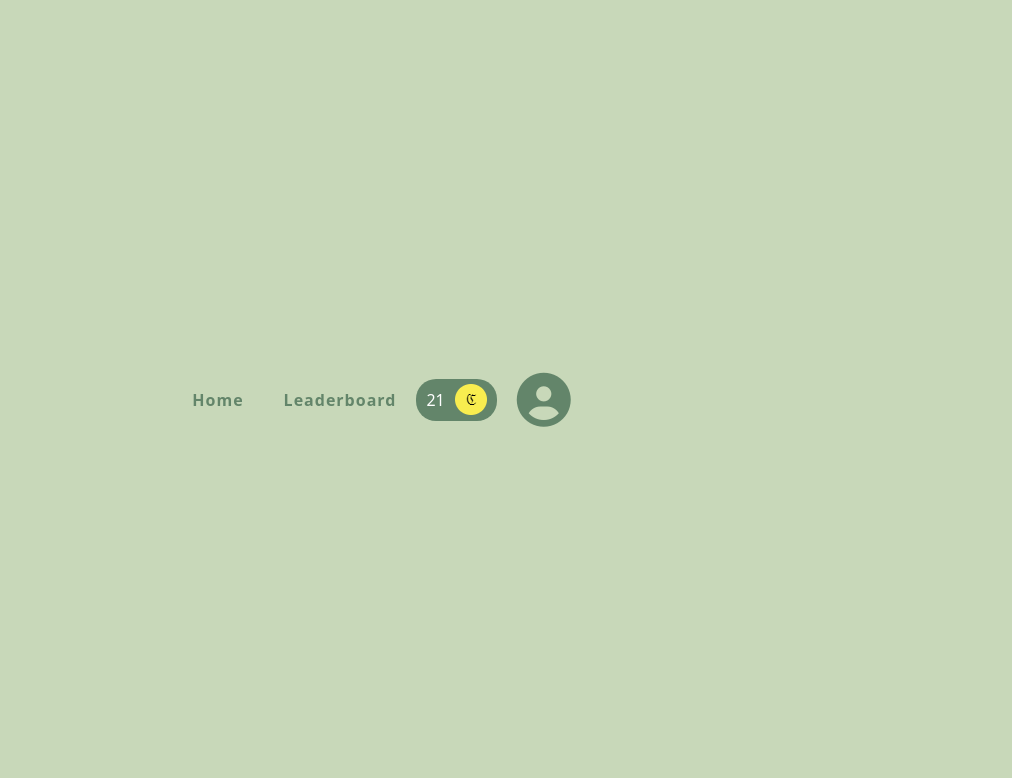
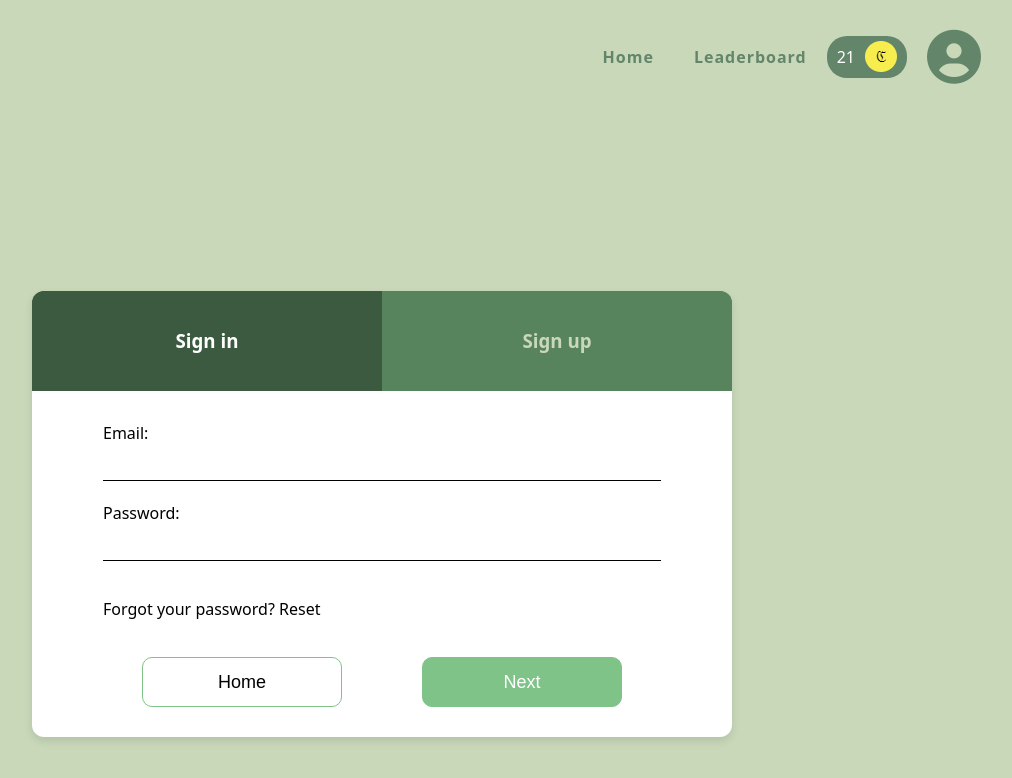
Before and after one commit to MykhailoDrogovoz/hackatime, a React (Vite) app in the folder workout_app/: page /login in a window 1280 px wide. Before the commit this address had no page. Shown: the top 778 px of the page, without its empty margins (258-1270 px from the left). Built offline with nearby package versions, Linux system fonts and the light colour scheme; a web font is replaced by a local one.

Commit message:
Added login/register pages without functionality

```diff
--- a/workout_app/src/App.jsx
+++ b/workout_app/src/App.jsx
@@ -11,6 +11,7 @@ import { useLocation } from "react-router-dom";
 import DoneExercise from "./components/exercise/DoneExercise";
 import NewList from "./components/home/lists/NewList";
 import Leaderboard from "./components/leaderboard/Leaderboard";
+import LoginContainer from "./components/account/LoginContainer";
 
 function App() {
   const location = useLocation();
@@ -29,6 +30,7 @@ function App() {
         <Route path="/exercise-done" element={<DoneExercise />} />
         <Route path="/new-list" element={<NewList />} />
         <Route path="/leaderboard" element={<Leaderboard />} />
+        <Route path="/login" element={<LoginContainer />} />
       </Routes>
     </div>
   );
--- /dev/null
+++ b/workout_app/src/components/account/Login.css
@@ -0,0 +1,43 @@
+.login-header {
+  display: flex;
+  justify-content: space-evenly;
+  background: linear-gradient(to left, #3c5a40 0%, #57845d 0%);
+  height: 100px;
+  border-radius: 12px 12px 0 0;
+}
+
+.login-header h3 {
+  background: #57845d;
+  width: 100%;
+  height: 100%;
+  margin: 0;
+  display: flex;
+  align-items: center;
+  justify-content: center;
+  border-radius: 12px 12px 0 0;
+  color: #c8d8b9;
+  cursor: pointer;
+}
+
+.login-header h3.main {
+  background: #3c5a40;
+  border-radius: 0 12px 0 0;
+  color: #fff;
+  cursor: auto;
+}
+
+.login-header h3.main.left {
+  border-radius: 12px 0 0 0;
+}
+
+.login {
+  padding: 0;
+}
+
+.login form {
+  padding: 20px 40px;
+}
+
+.login.new-list form .form-group {
+  width: 90%;
+}
--- /dev/null
+++ b/workout_app/src/components/account/Login.jsx
@@ -0,0 +1,36 @@
+import { useState } from "react";
+import "./Login.css";
+
+function Login() {
+  const [username, setUsername] = useState("");
+  const [password, setPassword] = useState("");
+  const [error, setError] = useState(null);
+  const [loading, setLoading] = useState(false);
+  const [user, setUser] = useState(null);
+  const [token, setToken] = useState(null);
+  const [isAuthenticated, setIsAuthenticated] = useState(false);
+
+  return (
+    <form action="">
+      <div className="form-group">
+        <label htmlFor="">Email:</label>
+        <input type="email" />
+      </div>
+      <div className="form-group">
+        <label htmlFor="">Password:</label>
+        <input type="password" />
+      </div>
+      <div className="form-group">
+        <p>
+          Forgot your password? <a href="">Reset</a>
+        </p>
+      </div>
+      <div className="buttons-white-theme">
+        <button>Home</button>
+        <button className="main-button">Next</button>
+      </div>
+    </form>
+  );
+}
+
+export default Login;
--- /dev/null
+++ b/workout_app/src/components/account/LoginContainer.jsx
@@ -0,0 +1,51 @@
+import { useState } from "react";
+import "./Login.css";
+import Login from "./Login";
+import Register from "./Register";
+
+function LoginContainer() {
+  const [username, setUsername] = useState("");
+  const [password, setPassword] = useState("");
+  const [error, setError] = useState(null);
+  const [loading, setLoading] = useState(false);
+  const [user, setUser] = useState(null);
+  const [token, setToken] = useState(null);
+  const [isAuthenticated, setIsAuthenticated] = useState(false);
+  const [isRegister, setIsRegister] = useState(false);
+
+  return (
+    <div className="full-screen">
+      <div className="lists chart-container new-list login">
+        <div className="login-header">
+          <h3
+            className={!isRegister && "main left"}
+            onClick={
+              isRegister
+                ? () => {
+                    setIsRegister(false);
+                  }
+                : () => {}
+            }
+          >
+            Sign in
+          </h3>
+          <h3
+            className={isRegister && "main"}
+            onClick={
+              isRegister
+                ? () => {}
+                : () => {
+                    setIsRegister(true);
+                  }
+            }
+          >
+            Sign up
+          </h3>
+        </div>
+        {isRegister ? <Register /> : <Login />}
+      </div>
+    </div>
+  );
+}
+
+export default LoginContainer;
--- /dev/null
+++ b/workout_app/src/components/account/Register.jsx
@@ -0,0 +1,43 @@
+import { useState } from "react";
+import "./Login.css";
+
+function Register() {
+  const [username, setUsername] = useState("");
+  const [password, setPassword] = useState("");
+  const [error, setError] = useState(null);
+  const [loading, setLoading] = useState(false);
+  const [user, setUser] = useState(null);
+  const [token, setToken] = useState(null);
+  const [isAuthenticated, setIsAuthenticated] = useState(false);
+
+  return (
+    <form action="">
+      <div className="form-group">
+        <label htmlFor="username ">Username:</label>
+        <input type="text" name="username" id="username" />
+      </div>
+
+      <div className="form-group">
+        <label htmlFor="">Email:</label>
+        <input type="email" name="email" id="email" />
+      </div>
+
+      <div className="form-group">
+        <label htmlFor="password">Password:</label>
+        <input type="password" name="password" id="password" />
+      </div>
+
+      <div className="form-group">
+        <label htmlFor="confirmPassword">Confirm password:</label>
+        <input type="password" name="confirmPassword" id="confirmPassword" />
+      </div>
+
+      <div className="buttons-white-theme">
+        <button>Home</button>
+        <button className="main-button">Next</button>
+      </div>
+    </form>
+  );
+}
+
+export default Register;
--- a/workout_app/src/components/header/Header.jsx
+++ b/workout_app/src/components/header/Header.jsx
@@ -28,7 +28,7 @@ const Header = (props) => {
           <span>21</span>
           <img src="/coin.png" alt="" />
         </div>
-        <Link to="/account" className="menuItem">
+        <Link to="/login" className="menuItem">
           <i className="fa fa-user-circle"></i>
         </Link>
       </nav>
--- a/workout_app/src/components/home/lists/List.css
+++ b/workout_app/src/components/home/lists/List.css
@@ -22,7 +22,7 @@
 
 .list {
   padding: 20px;
-  background: #000;
+  background: #647455;
   color: #fff;
   border-radius: 20px;
 }
@@ -54,6 +54,6 @@
 
 #list-take {
   width: 100%;
-  background: #d9d9d9;
+  background: #fff;
   margin: 0;
 }
--- a/workout_app/src/components/home/lists/NewList.css
+++ b/workout_app/src/components/home/lists/NewList.css
@@ -1,5 +1,5 @@
 .new-list {
-  max-width: 500px;
+  max-width: 700px;
 }
 
 .new-list form {
@@ -15,7 +15,7 @@
   width: 80%;
 }
 
-.new-list form div input,
+input,
 .new-list form div textarea {
   padding: 10px 5px;
   border: none;
@@ -43,7 +43,7 @@
   padding-top: 10px;
 }
 
-.new-list form div input:focus,
+input:focus,
 .new-list form div textarea:focus {
   outline: none;
 }
@@ -55,6 +55,7 @@
 .buttons-white-theme button {
   background: transparent;
   border: #7fc388 1px solid;
+  margin: 10px 40px;
 }
 
 .buttons-white-theme .main-button {
```
Also changed, not shown: workout_app/src/components/account/Account.css (added), workout_app/src/components/account/Account.jsx (added).
